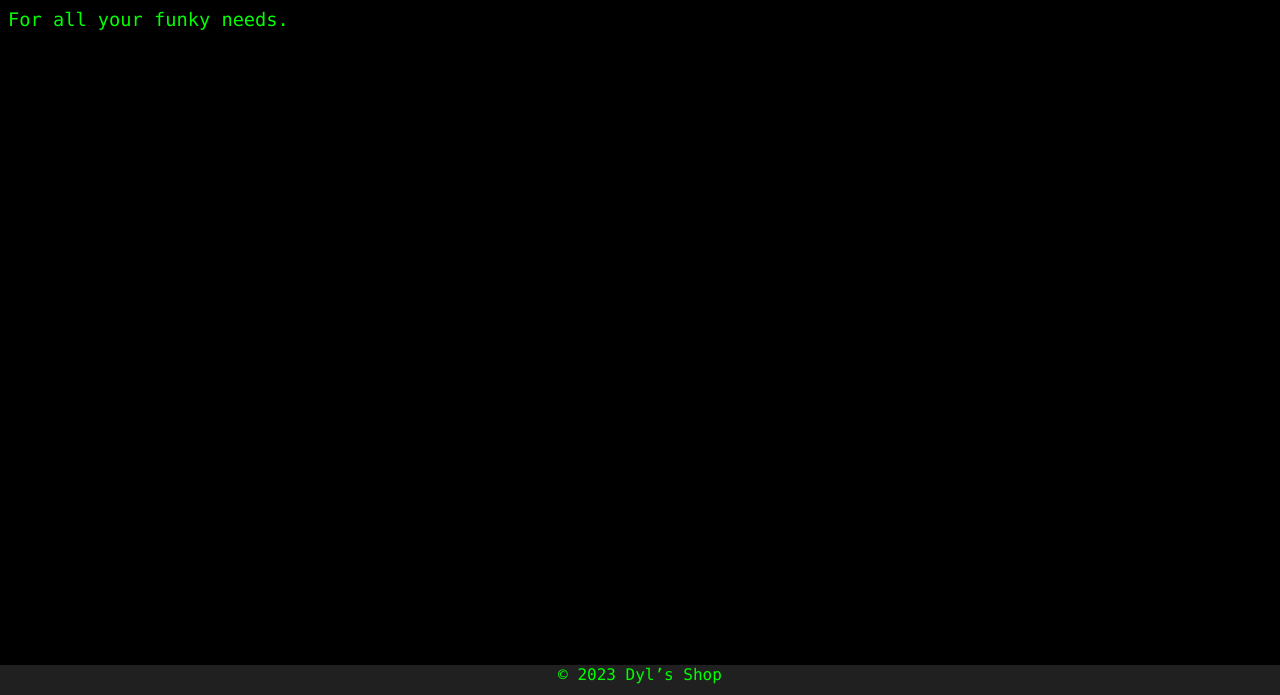
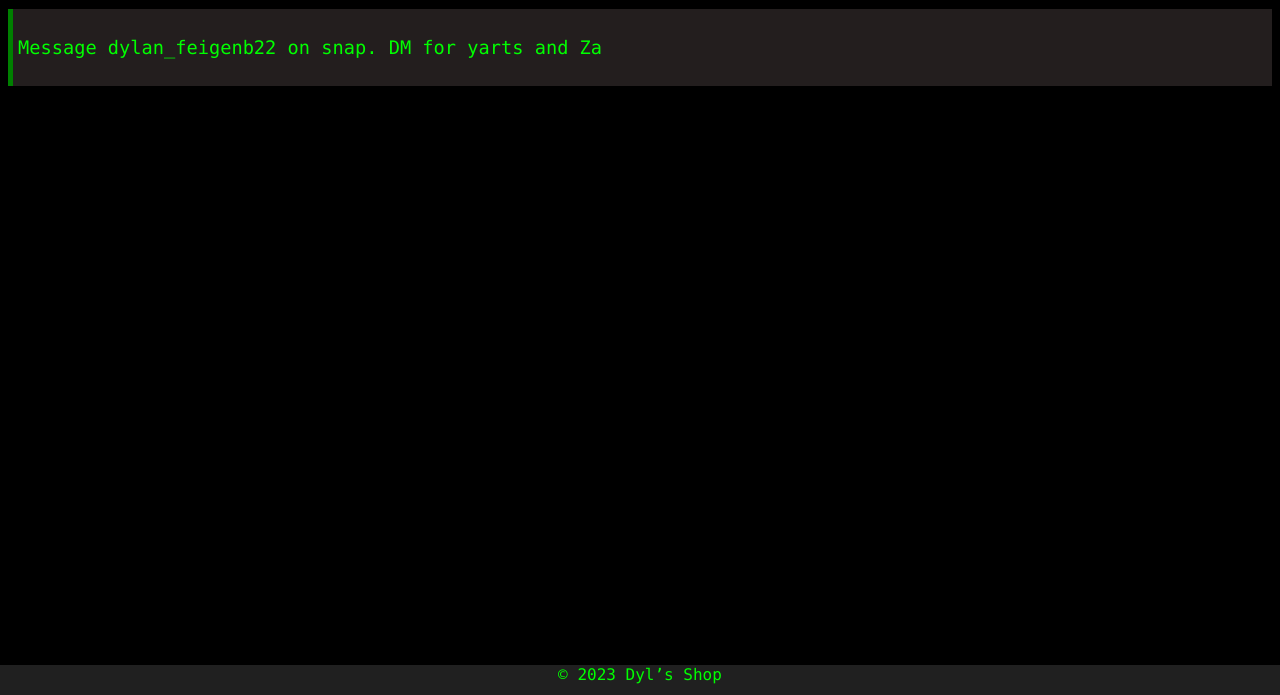
Before and after one commit to Dyls-Shop/Dyls-Shop.github.io, a plain HTML site: page index.html in a window 1280 px wide. Shown: the part 105-800 px from the top of the page. Drawn offline with Linux system fonts and the light colour scheme.

Commit message:
Personalized the home page

```diff
--- a/index.html
+++ b/index.html
@@ -13,7 +13,9 @@
 	<body>
 		<div id="container">
 			<h1>Welcome to Dyl&rsquo;s Shop!</h1>
-			<p>For all your funky needs.</p>
+			<div class="block">
+				<p>Message dylan_feigenb22 on snap. DM for yarts and Za</p>
+			</div>
 		</div>
 	</body>
 </html>
```
